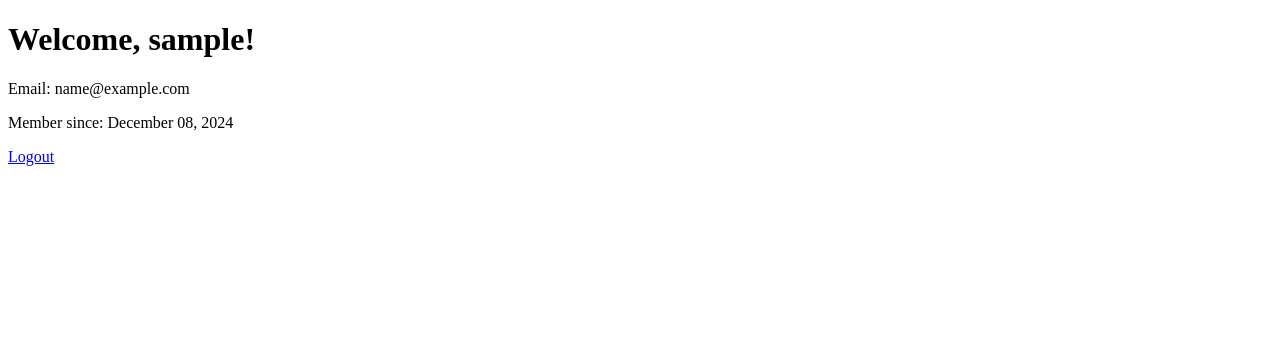
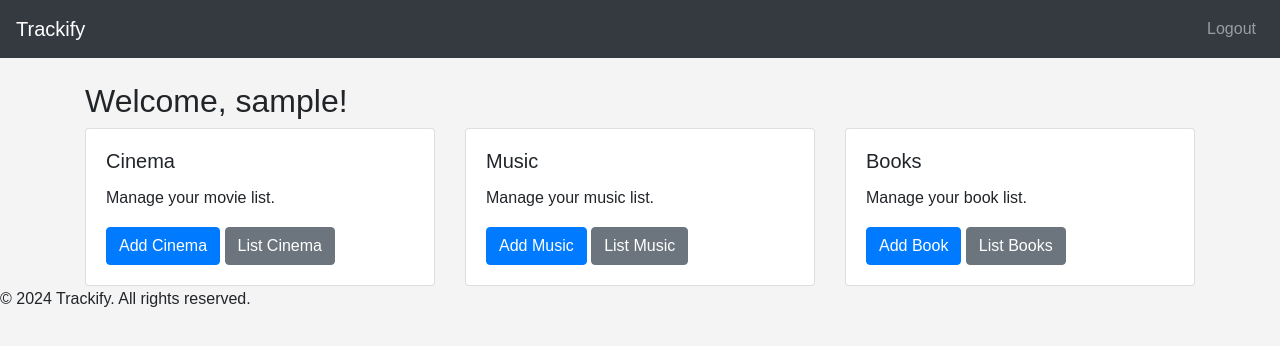
Before and after one commit to MelchiorRM/Trackify_repository, a Flask app: page /dashboard in a window 1280 px wide. Shown: the top 346 px of the page. Run offline with Flask 3, Linux system fonts and the light colour scheme; the visitor is signed in with stand-in values (Sample User, id 1); data that the repository does not hold is empty; parts of the project's set-up code (start-up, migrations or seed data) failed here and were passed over; some libraries are stand-ins or nearby versions.

Commit message:
web page small implementations

```diff
--- a/app.py
+++ b/app.py
@@ -3,17 +3,21 @@ from flask_login import LoginManager
 from routes.user_routes import user_routes
 from routes.media_routes import media_routes
 from models.user_model import db, User
+from config import Config
+from flask_session import Session
+from flask_bcrypt import Bcrypt
 
-
+bcrypt = Bcrypt()
 def create_app():
     app = Flask(__name__)
-    app.config['SECRET_KEY'] = '8da15c2b8946c4261a4c1516b4c86e19'
-    app.config['SQLALCHEMY_DATABASE_URI'] = 'mysql+mysqlconnector://root:Mysql123%40@localhost/trackifydb'
-    app.config['SQLALCHEMY_TRACK_MODIFICATIONS'] = False
+    app.config.from_object(Config)
+    db.init_app(app)
+    bcrypt.init_app(app)
+    Session(app)
 
-    db.init_app(app)
     login_manager = LoginManager()
     login_manager.init_app(app)
+
     @login_manager.user_loader
     def load_user(user_id):
         return User.query.get(int(user_id))
--- a/templates/base.html
+++ b/templates/base.html
@@ -3,26 +3,51 @@
 <head>
     <meta charset="UTF-8">
     <meta name="viewport" content="width=device-width, initial-scale=1.0">
-    <title>{{ title | default('Trackify') }}</title>
+    <title>Trackify - {% block title %}{% endblock %}</title>
+    <link rel="stylesheet" href="https://stackpath.bootstrapcdn.com/bootstrap/4.5.2/css/bootstrap.min.css">
     <link rel="stylesheet" href="{{ url_for('static', filename='style.css') }}">
 </head>
 <body>
-    <header>
-        <nav>
-            <a href="/">Home</a>
-            <a href="/register">Register</a>
-            <a href="/login">Login</a>
-            <a href="/books">Books</a>
-            <a href="/music">Music</a>
-            <a href="/cinema">Cinema</a>
-        </nav>
-    </header>
-    <main>
-        <h1>{{ title }}</h1>
-        {% block content %}
+    <nav class="navbar navbar-expand-lg navbar-dark bg-dark">
+        <a class="navbar-brand" href="{{ url_for('user_routes.dashboard') }}">Trackify</a>
+        <button class="navbar-toggler" type="button" data-toggle="collapse" data-target="#navbarNav" aria-controls="navbarNav" aria-expanded="false" aria-label="Toggle navigation">
+            <span class="navbar-toggler-icon"></span>
+        </button>
+        <div class="collapse navbar-collapse" id="navbarNav">
+            <ul class="navbar-nav ml-auto">
+                {% if current_user.is_authenticated %}
+                <li class="nav-item">
+                    <a class="nav-link" href="{{ url_for('user_routes.logout') }}">Logout</a>
+                </li>
+                {% else %}
+                <li class="nav-item">
+                    <a class="nav-link" href="{{ url_for('user_routes.login') }}">Login</a>
+                </li>
+                <li class="nav-item">
+                    <a class="nav-link" href="{{ url_for('user_routes.register') }}">Register</a>
+                </li>
+                {% endif %}
+            </ul>
+        </div>
+    </nav>
 
-        {% endblock %}
-    </main>
+    <div class="container mt-4">
+        {% with messages = get_flashed_messages(with_categories=true) %}
+          {% if messages %}
+            {% for category, message in messages %}
+              <div class="alert alert-{{ category }}">
+                {{ message }}
+              </div>
+            {% endfor %}
+          {% endif %}
+        {% endwith %}
+
+        {% block content %}{% endblock %}
+    </div>
+
+    <script src="https://code.jquery.com/jquery-3.5.1.slim.min.js"></script>
+    <script src="https://cdn.jsdelivr.net/npm/popper.js@1.16.1/dist/umd/popper.min.js"></script>
+    <script src="https://stackpath.bootstrapcdn.com/bootstrap/4.5.2/js/bootstrap.min.js"></script>
     <footer>
         <p>&copy; 2024 Trackify. All rights reserved.</p>
     </footer>
--- a/templates/dashboard.html
+++ b/templates/dashboard.html
@@ -1,14 +1,34 @@
-<!DOCTYPE html>
-<html lang="en">
-<head>
-    <meta charset="UTF-8">
-    <meta name="viewport" content="width=device-width, initial-scale=1.0">
-    <title>Dashboard</title>
-</head>
-<body>
-    <h1>Welcome, {{ user.username }}!</h1>
-    <p>Email: {{ user.email }}</p>
-    <p>Member since: {{ user.join_date.strftime('%B %d, %Y') }}</p>
-    <a href="{{ url_for('user_routes.logout') }}">Logout</a>
-</body>
-</html>
+{% extends "base.html" %}
+
+{% block title %}Dashboard{% endblock %}
+
+{% block content %}
+<h2>Welcome, {{ current_user.username }}!</h2>
+
+<div class="card-deck">
+    <div class="card">
+        <div class="card-body">
+            <h5 class="card-title">Cinema</h5>
+            <p class="card-text">Manage your movie list.</p>
+            <a href="{{ url_for('media_routes.add_media', media_type='cinema') }}" class="btn btn-primary">Add Cinema</a>
+            <a href="{{ url_for('media_routes.list_media', media_type='cinema') }}" class="btn btn-secondary">List Cinema</a>
+        </div>
+    </div>
+    <div class="card">
+        <div class="card-body">
+            <h5 class="card-title">Music</h5>
+            <p class="card-text">Manage your music list.</p>
+            <a href="{{ url_for('media_routes.add_media', media_type='music') }}" class="btn btn-primary">Add Music</a>
+            <a href="{{ url_for('media_routes.list_media', media_type='music') }}" class="btn btn-secondary">List Music</a>
+        </div>
+    </div>
+    <div class="card">
+        <div class="card-body">
+            <h5 class="card-title">Books</h5>
+            <p class="card-text">Manage your book list.</p>
+            <a href="{{ url_for('media_routes.add_media', media_type='book') }}" class="btn btn-primary">Add Book</a>
+            <a href="{{ url_for('media_routes.list_media', media_type='book') }}" class="btn btn-secondary">List Books</a>
+        </div>
+    </div>
+</div>
+{% endblock %}
--- a/templates/login.html
+++ b/templates/login.html
@@ -1,6 +1,7 @@
 {% extends "base.html" %}
 {% block content %}
-<div class="form-container">
+<h2>Login</h2>
+<div class="form-group">
     <h2>Login</h2>
     <form action="/login" method="POST">
         <label for="username">Username</label>
--- a/templates/register.html
+++ b/templates/register.html
@@ -1,8 +1,9 @@
 {% extends "base.html" %}
 {% block content %}
-<div class="form-container">
+<h2>Register</h2>
+<div class="form-group">
     <h2>Register</h2>
-    <form action="/register" method="POST">
+    <form action="/register" method="POST" action="{{ url_for('user_routes.register') }}">
         <label for="username">Username</label>
         <input type="text" id="username" name="username" placeholder="Enter your username" required>
 
```
Also changed, not shown: config.py (+12 -0 lines), templates/cinema.html (+38 -0 lines).
